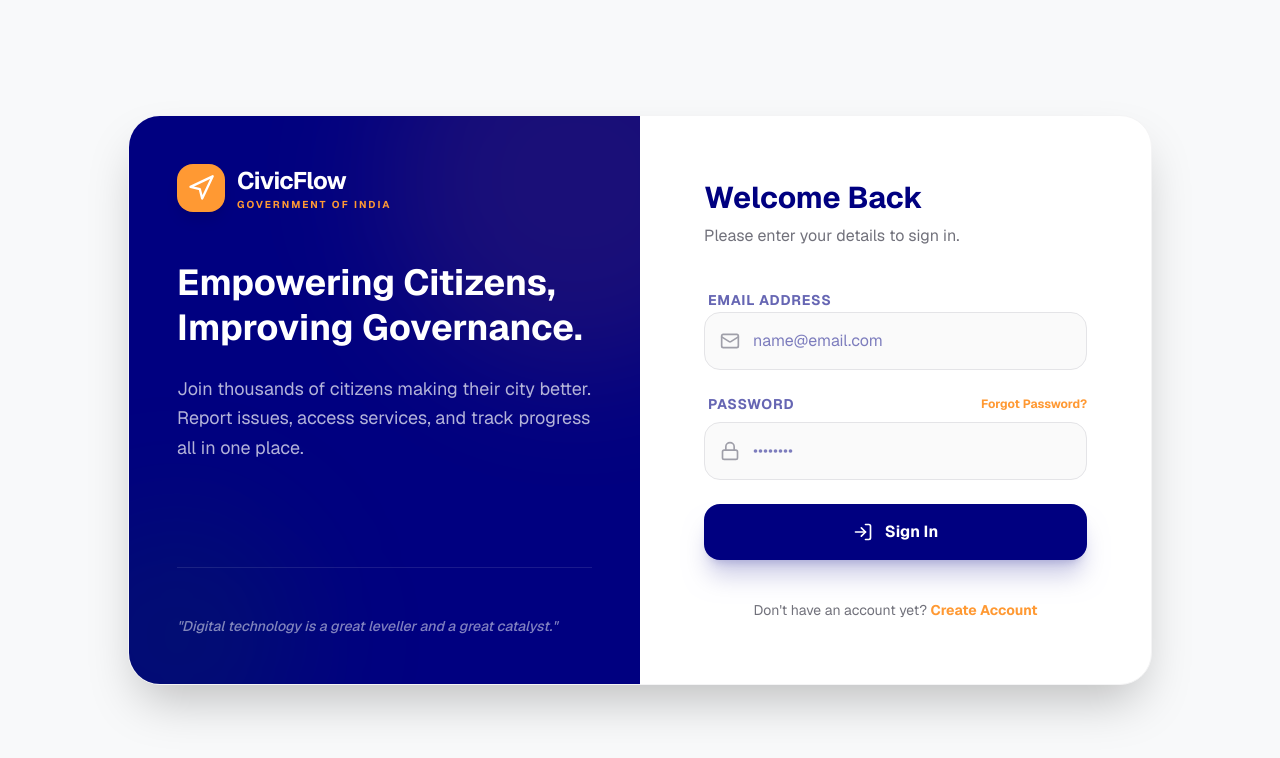
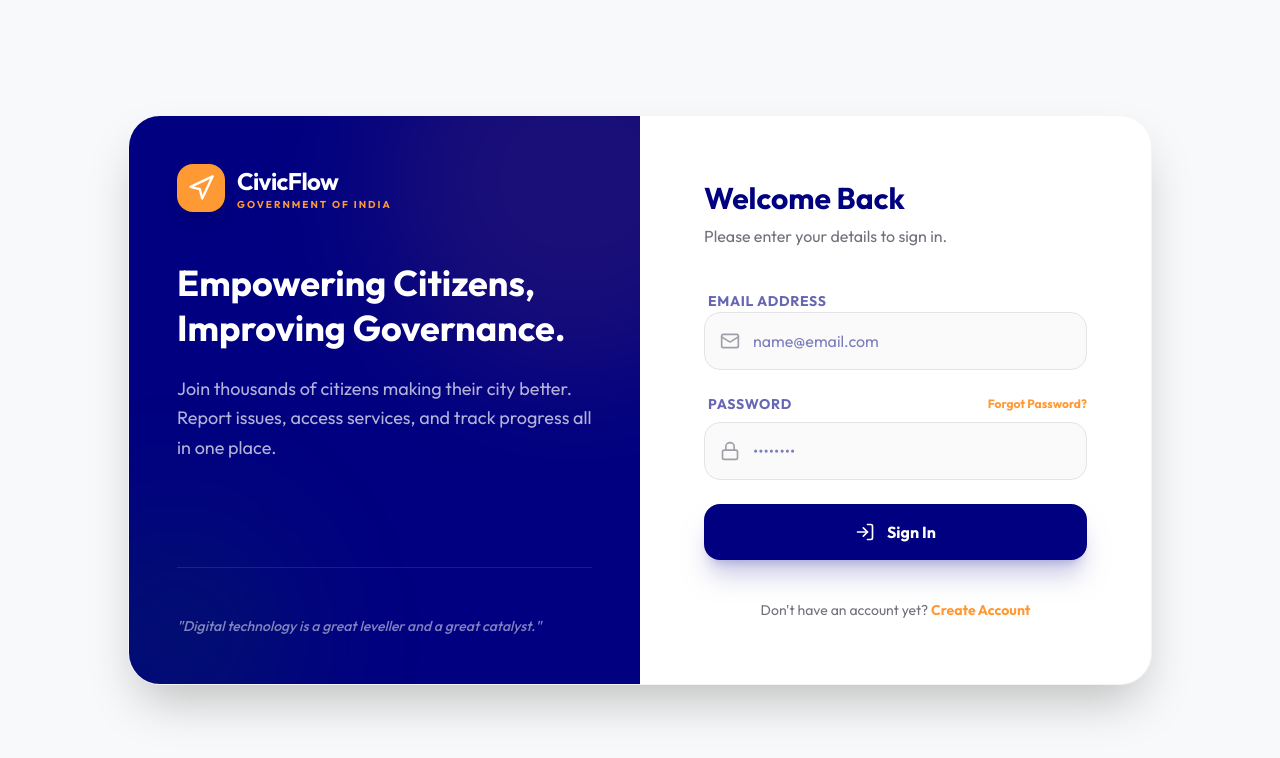
Before and after one commit to Haneesh3/CivicFlow-Unified-Citizen-Service-Access-Platform, a Next.js app in the folder apps/web/: page /login in a window 1280 px wide. Shown: the top 758 px of the page. Built offline with nearby package versions, Linux system fonts and the light colour scheme; no server answers.

Commit message:
Configure high-quality Outfit font family from Google Fonts as default typography style

```diff
--- a/apps/web/src/app/globals.css
+++ b/apps/web/src/app/globals.css
@@ -1,3 +1,4 @@
+@import url('https://fonts.googleapis.com/css2?family=Outfit:wght@300;400;500;600;700;800;900&display=swap');
 @import "tailwindcss";
 
 @theme {
@@ -5,8 +6,8 @@
   --color-india-green: #138808;
   --color-navy: #000080;
   --color-ash: #f8f9fa;
-  --font-sans: var(--font-geist-sans), ui-sans-serif, system-ui, sans-serif;
-  --font-mono: var(--font-geist-mono), ui-monospace, monospace;
+  --font-sans: 'Outfit', system-ui, -apple-system, BlinkMacSystemFont, 'Segoe UI', Roboto, sans-serif;
+  --font-mono: ui-monospace, monospace;
 }
 
 :root {
```
